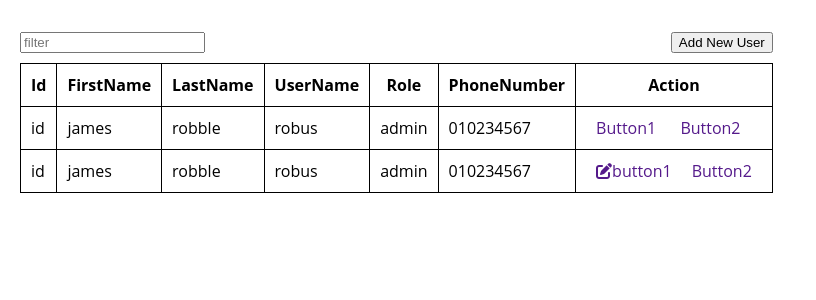
After one commit to mahier8/batch14-project, a PHP site: page /view/userView.php in a window 1280 px wide. The commit adds this page. Shown: the top 300 px of the page, without its empty margins (0-816 px from the left). Run offline with PHP 8.4, Linux system fonts and the light colour scheme; some libraries are stand-ins or nearby versions; some web fonts are replaced.

Commit message:
design the user table in the userView file

```diff
--- a/controller/controller.php
+++ b/controller/controller.php
@@ -3,3 +3,7 @@
 function landing(){
     require("./view/landing.php");
 }
+
+function userView(){
+    require("./view/userView.php");
+}
--- a/index.php
+++ b/index.php
@@ -6,6 +6,9 @@ $action = (isset($_REQUEST['action'])) ? $_REQUEST['action'] : "";
 switch($action) {
     case "landing" : landing();
         break;
+
+    case "userView" : userView();
+        break;
     default : landing();
         break;
 }
--- /dev/null
+++ b/public/styles/user.css
@@ -0,0 +1,30 @@
+.contentHead{
+    display: flex;
+    justify-content: space-between;
+    margin-bottom: 10px;
+}
+
+table{
+    border-collapse:collapse ;
+}
+
+th,td{
+    border: 1px solid black;
+    padding: 10px;
+}
+#mainContent{
+    margin: 30px 20px;
+}
+
+tr a{
+    text-decoration: none;
+}
+
+tbody tr:hover{
+    background: lightgray;
+}
+tr a{
+
+    /* background-image: url("../imgs/images.jpg");  */
+    padding: 10px;
+}
--- a/view/landing.php
+++ b/view/landing.php
@@ -2,6 +2,8 @@
 <?php ob_start();?>
 <link rel="stylesheet" href="./public/styles/landing.css">
 <?php $style = ob_get_clean();?>
+
+
 
 
 <?php ob_start();?>
--- a/view/template.php
+++ b/view/template.php
@@ -5,6 +5,7 @@
     <meta http-equiv="X-UA-Compatible" content="IE=edge">
     <meta name="viewport" content="width=device-width, initial-scale=1.0">
     <title>School Portal</title>
+    <script src="https://kit.fontawesome.com/9cb80c9d72.js" crossorigin="anonymous"></script>
     <link rel="stylesheet" href="./public/styles/style.css">
     <?= $style ?>
 </head>
--- /dev/null
+++ b/view/userView.php
@@ -0,0 +1,78 @@
+<?php ob_start();?>
+<link rel="stylesheet" href="./public/styles/user.css">
+<?php $style = ob_get_clean();?>
+<?php ob_start(); ?>
+
+<div id="mainContent">
+
+
+    <div class="section">
+        <div class="contentHead">
+                <form class="filter">
+                    <input type="input" name="filter" placeholder="filter">
+                </form>
+
+                <form class="">
+                    <button type="submit" name="addNewUser">Add New User</button>
+                </form>
+        </div>
+
+
+
+    </div>
+
+    <div class="contentBody">
+        <table>
+            <thead>
+                <tr>
+                    <th>Id</th>
+                    <th>FirstName</th>
+                    <th>LastName</th>
+                    <th>UserName</th>
+                    <th>Role</th>
+                    <th>PhoneNumber</th>
+                    <th colspan="2">Action</th>
+
+                </tr>
+            </thead>
+            <tbody>
+
+                <tr>
+                    <td>id</td>
+                    <td>james</td>
+                    <td>robble</td>
+                    <td>robus</td>
+                    <td>admin</td>
+                    <td>010234567</td>
+                    <td colspan="2"><a href="">Button1</a> <a href="">Button2</a> </td>
+
+                </tr>
+                <tr>
+                    <td>id</td>
+                    <td>james</td>
+                    <td>robble</td>
+                    <td>robus</td>
+                    <td>admin</td>
+                    <td>010234567</td>
+                    <td colspan="2"><a href=""><i class="fas fa-edit"></i>button1</a><a href="">Button2</a> </td>
+
+                </tr>
+            </tbody>
+        </table>
+
+    </div>
+
+</div>
+
+    <footer>
+
+    </footer>
+
+
+
+</div>
+
+<script src=""></script>
+
+    <?php $content = ob_get_clean(); ?>
+    <?php require("template.php");?>
```
Also changed, not shown: model/UserManager.php (+12 -2 lines), public/imgs/button-152243_960_720.webp (added), public/imgs/download.jpg (added), public/imgs/images.jpg (added), public/styles/style.css (line endings or trailing spaces).
